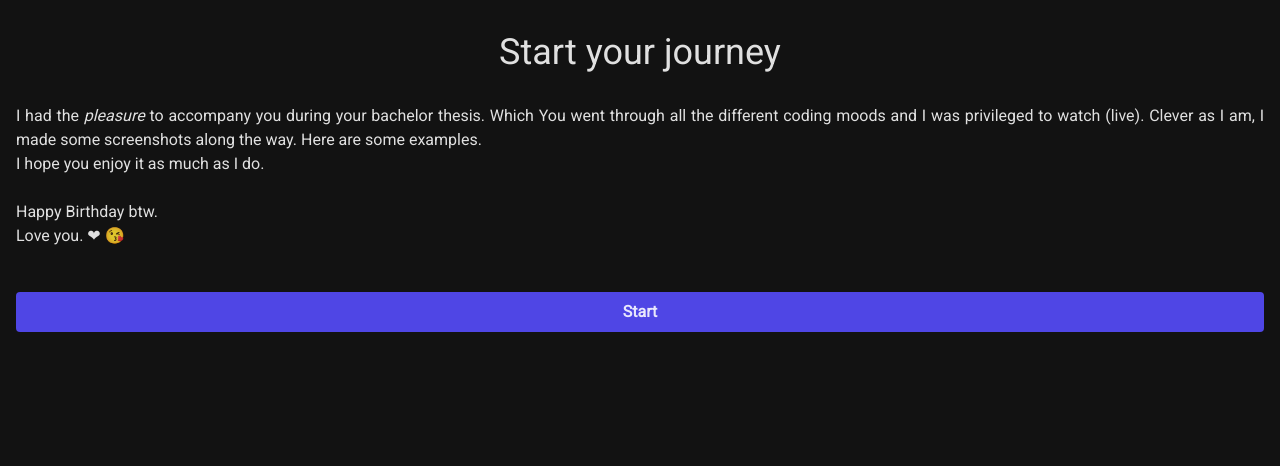
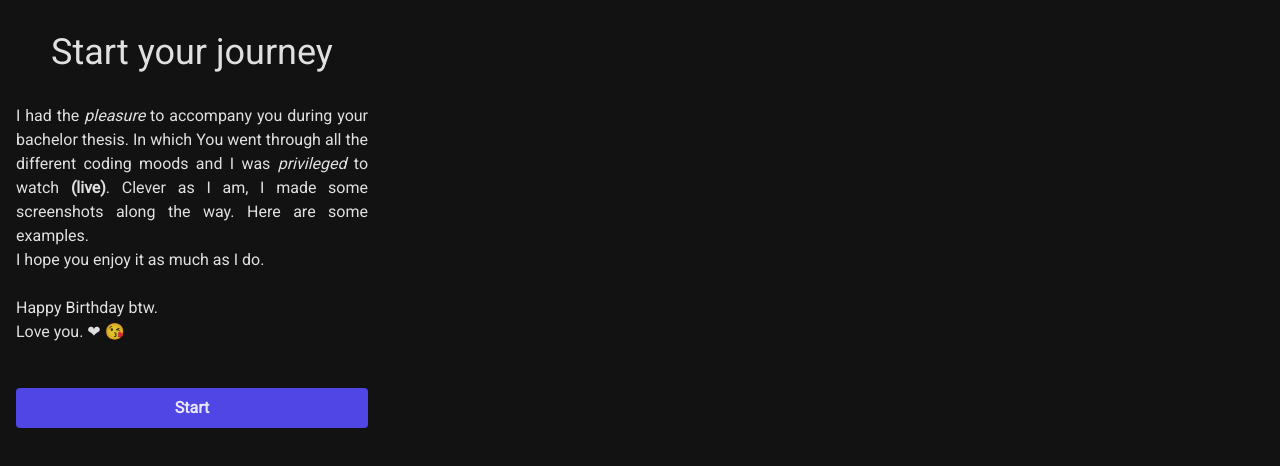
Before and after one commit to deisert/StagesOfCoding, a Nuxt app: page / in a window 1280 px wide. Shown: the top 466 px of the page. Built offline with nearby package versions, Linux system fonts and the light colour scheme.

Commit message:
Updated text. And tryed to center.

```diff
--- a/pages/coding-journey.vue
+++ b/pages/coding-journey.vue
@@ -1,7 +1,8 @@
 <template>
   <div class="wrapper-container ma-0">
-    <div class="flex justify-center text-center">
-      <h1 class="text-4xl text-white-87 my-8">Coding Stages with Daniel </h1>
+    <div class="headline-container">
+      <h1 class="text-center text-4xl text-white-87 my-8">Coding Stages with Daniel </h1>
+      <h4 class="text-white-87 text-center mb-8">Click on the images to take a look</h4>
     </div>
 
     <div>
--- a/pages/index.vue
+++ b/pages/index.vue
@@ -1,11 +1,10 @@
 <template>
-  <div class="flex flex-col text-center container my-8">
+  <div class="flex flex-col justify-center text-center container my-8 max-w-sm">
     <h1 class="text-4xl text-white-87">Start your journey</h1>
 
-    <div class="text-justify text-white-87 my-8 mx-4">
+    <div class="text-justify text-center text-white-87 my-8 mx-4">
       I had the <i>pleasure</i> to accompany you during your bachelor thesis.
-      Which
-      You went through all the different coding moods and I was privileged to watch (live).
+      In which You went through all the different coding moods and I was <i>privileged</i> to watch <b>(live)</b>.
       Clever as I am, I made some screenshots along the way.
       Here are some examples. <br>
       I hope you enjoy it as much as I do.<br> <br>
```
